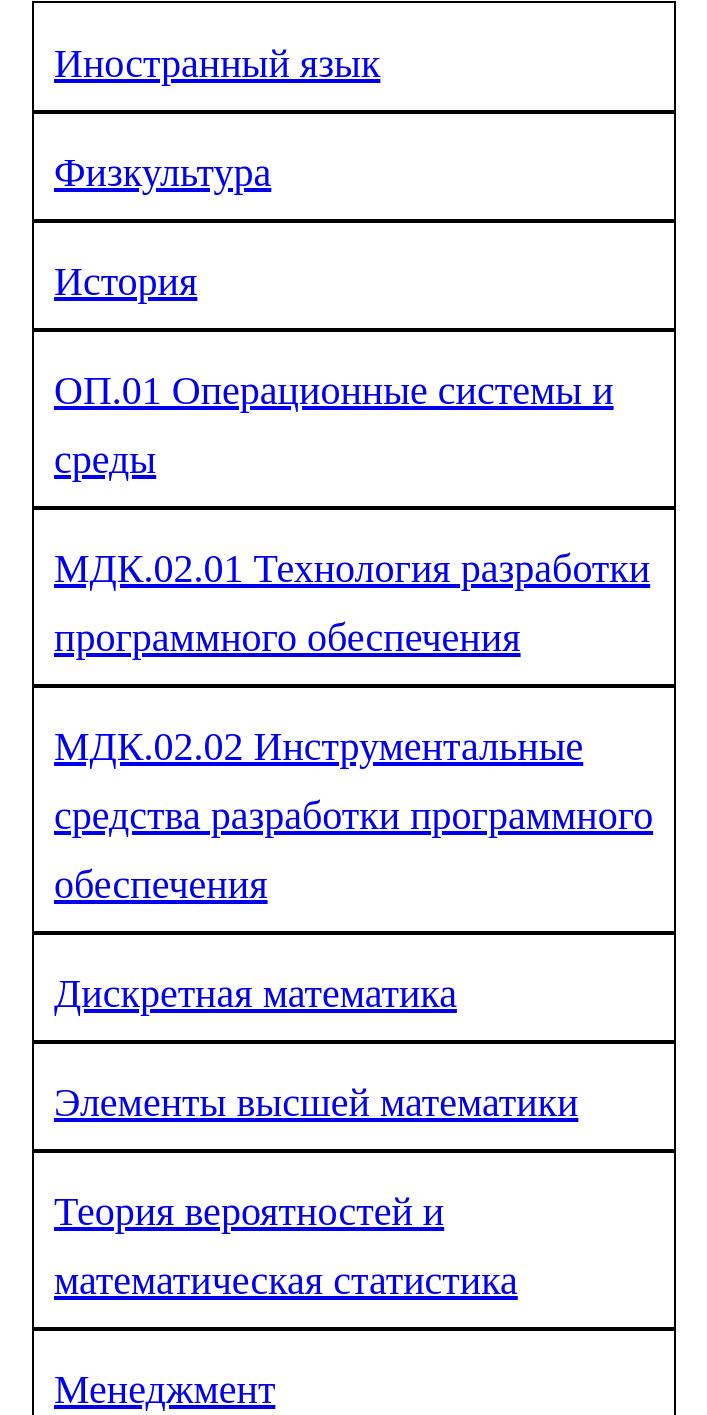
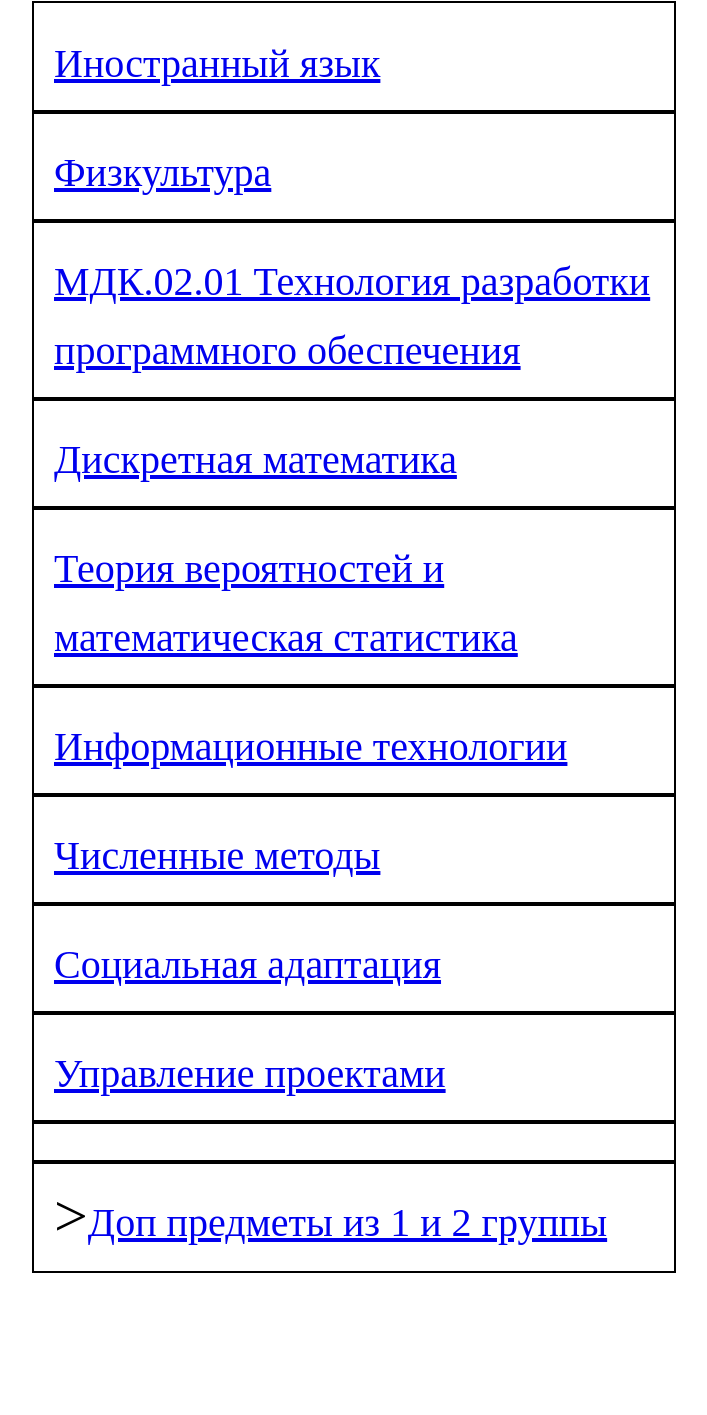
Before and after one commit to artem978676/is21-3site, a plain HTML site: page dz.html in a window 1280 px wide. Shown: the part 5-1420 px from the top of the page, without its empty margins (286-993 px from the left). After the commit the page ends 1284 px from the top, so only its background shows below. Drawn offline with Linux system fonts and the light colour scheme.

Commit message:
Update dz.html

```diff
--- a/dz.html
+++ b/dz.html
@@ -24,17 +24,13 @@
 <body>
 <div><a href="https://drive.google.com/drive/folders/16Xe-PLVIpy8RlBHKjJIwJH0q8Xa6gs_H">Иностранный язык</a></div>
 <div><a href="https://drive.google.com/drive/folders/1PGixFpyC4tDL4D2PzQX1hom7ZvqT0wv9?usp=sharing">Физкультура</a></div>
-<div><a href="https://drive.google.com/drive/folders/1GANXsyJa5duXon9BgjjI0gVtuT4jo-cp?usp=sharing">История</a></div>
-<div><a href="https://drive.google.com/drive/folders/1SWnWzRDHhMbyWelQk9jnX5ojP8mqi1HJ?usp=sharing">ОП.01 Операционные системы и среды</a></div>
 <div><a href="https://drive.google.com/drive/folders/14y12DsKT-3tLsiZAEj7VM6EC4loeueGJ?usp=sharing">МДК.02.01 Технология разработки программного обеспечения</a></div>
-<div><a href="https://drive.google.com/drive/folders/1Si8jAFLnK4YS_alOAwZGa1XQ9bxKmW25?usp=sharing">МДК.02.02 Инструментальные средства разработки программного обеспечения</a></div>
 <div><a href="https://drive.google.com/drive/folders/1CFnddUzLZLcBRnVNz6h5m_D4IHC6SGar?usp=sharing">Дискретная математика</a></div>
-<div><a href="https://drive.google.com/drive/folders/1-wPg5BPqzdnVVXnHCf9H87r8sicphXlP?usp=sharing">Элементы высшей математики</a></div>
 <div><a href="https://drive.google.com/drive/folders/17zTLXMvVRW3AhFUZHbxH3xEy9a4gfcSM?usp=sharing">Теория вероятностей и математическая статистика</a></div>
-<div><a href="https://drive.google.com/drive/folders/1XV_eqC0cBV2AbB3ova_ZrL-ez0bFHHln?usp=sharing">Менеджмент</a></div>
-<div><a href="https://drive.google.com/drive/folders/14WnrRIvGhwUcDyp1E610wQo-tNI59xdn?usp=sharing">Информационные технологии</a></div>
+<div><a href="https://drive.google.com/drive/mobile/folders/17gRxCYeXdvztuEuRpyssC4KY-HkyDBTO?usp=sharing">Информационные технологии</a></div>
 <div><a href="https://drive.google.com/drive/folders/1nUwmZSUO5aQIMQuCzO7hbeXpeV1kvTXf?usp=sharing">Численные методы</a></div>
 <div><a href="https://drive.google.com/drive/folders/1ZJ0CwQkZrZYNBwAkMiNGctKz66HqZ8M3?usp=sharing">Социальная адаптация</a></div>
+<div><a href="https://drive.google.com/drive/folders/1hbAzg6beJqFV3e0WZ_nCdmy62E91OdDx">Управление проектами</a></div>
 <div></div>
 <div>><a href="dz2.html">Доп предметы из 1 и 2 группы</a></div>
 </body>
```
